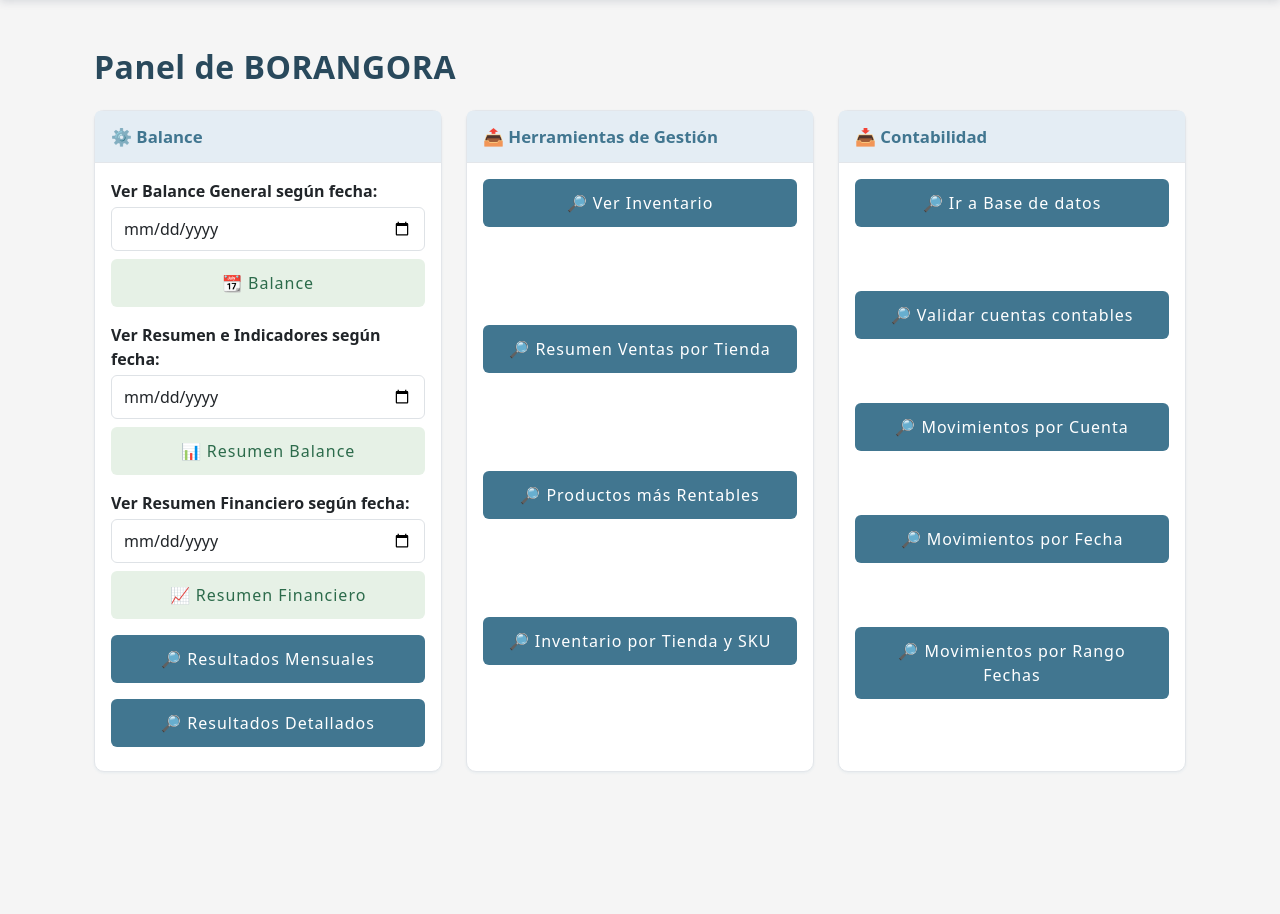
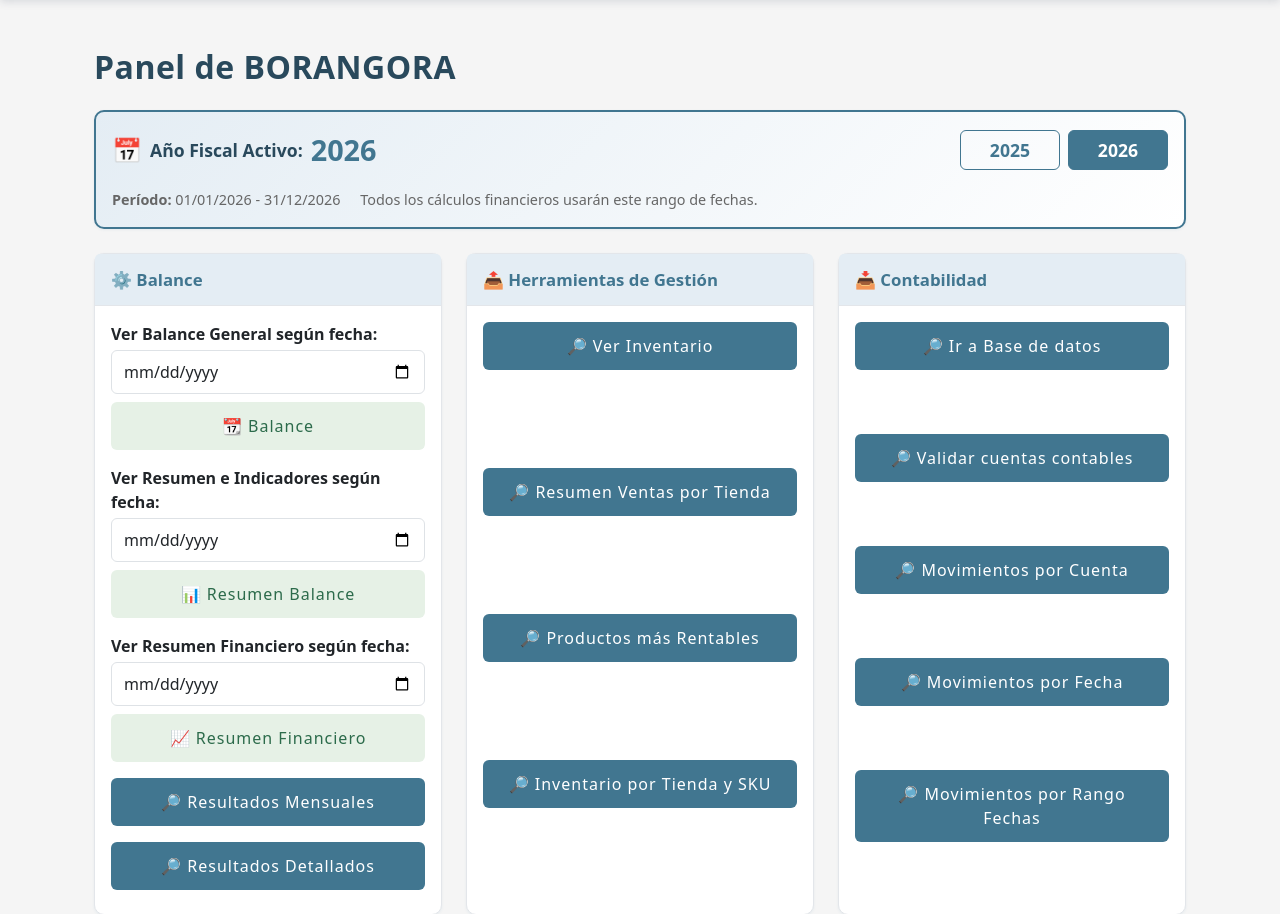
Before and after one commit to tcorthorn/Django-Boran, a Django app: page / in a window 1280 px wide. Shown: the part 62-976 px from the top of the page. Before the commit the page ends 834 px from the top, so only its background shows below. Run offline with Django 5.2, Linux system fonts and the light colour scheme.

Commit message:
Agregar selector de año fiscal (2025/2026) en el Panel
- Nuevo context processor para manejar el año fiscal en sesión
- Botones de selección de año en el home
- Todas las funciones financieras ahora filtran por año fiscal:
  - Balance
  - Resumen Balance
  - Resumen Financiero
  - Resumen Mensual
  - Actualizar Resumen Mensual
  - Tabla Resultados Mensual
  - Resumen Ventas por Tiendas
- Las funciones make_query y make_query_credito ahora aceptan start_date y end_date
- regenerar_ventas_consulta, poblar_movimientos_unificados_debito y
  poblar_movimientos_unificados_credito ahora filtran por fechas

```diff
--- a/BORAN/settings.py
+++ b/BORAN/settings.py
@@ -75,6 +75,7 @@ TEMPLATES = [
                 'django.template.context_processors.request',
                 'django.contrib.auth.context_processors.auth',
                 'django.contrib.messages.context_processors.messages',
+                'boran_app.context_processors.anno_fiscal',  # Context processor para año fiscal
             ],
         },
     },
--- /dev/null
+++ b/boran_app/context_processors.py
@@ -0,0 +1,29 @@
+# boran_app/context_processors.py
+"""
+Context processor para manejar el año fiscal seleccionado.
+El año fiscal se guarda en la sesión del usuario.
+"""
+from datetime import date
+
+def anno_fiscal(request):
+    """
+    Agrega el año fiscal seleccionado al contexto de todas las plantillas.
+    Por defecto usa el año actual.
+    """
+    # Obtener año fiscal de la sesión, por defecto el año actual
+    anno_actual = date.today().year
+    anno_fiscal_seleccionado = request.session.get('anno_fiscal', anno_actual)
+
+    # Años disponibles para selección
+    annos_disponibles = [2025, 2026]
+
+    # Calcular fechas de inicio y fin del año fiscal
+    fecha_inicio_fiscal = date(anno_fiscal_seleccionado, 1, 1)
+    fecha_fin_fiscal = date(anno_fiscal_seleccionado, 12, 31)
+
+    return {
+        'anno_fiscal': anno_fiscal_seleccionado,
+        'annos_disponibles': annos_disponibles,
+        'fecha_inicio_fiscal': fecha_inicio_fiscal,
+        'fecha_fin_fiscal': fecha_fin_fiscal,
+    }
--- a/boran_app/templates/boran_app/home.html
+++ b/boran_app/templates/boran_app/home.html
@@ -71,6 +71,37 @@
 
 <div class="container py-4">
   <h1>Panel de BORANGORA</h1>
+
+  <!-- SELECTOR DE AÑO FISCAL -->
+  <div class="card mb-4" style="border: 2px solid #417690; background: linear-gradient(135deg, #e4edf4 0%, #fff 100%);">
+    <div class="card-body py-3">
+      <div class="d-flex flex-wrap align-items-center justify-content-between gap-3">
+        <div class="d-flex align-items-center gap-2">
+          <span style="font-size: 1.5rem;">📅</span>
+          <span style="font-weight: 600; color: #29495c; font-size: 1.1rem;">Año Fiscal Activo:</span>
+          <span style="font-size: 1.8rem; font-weight: 700; color: #417690;">{{ anno_fiscal }}</span>
+        </div>
+        <div class="d-flex gap-2 flex-wrap">
+          {% for anno in annos_disponibles %}
+            <form action="{% url 'cambiar_anno_fiscal' %}" method="post" style="display: inline;">
+              {% csrf_token %}
+              <input type="hidden" name="anno" value="{{ anno }}">
+              <button type="submit"
+                      class="btn {% if anno == anno_fiscal %}btn-primary{% else %}btn-outline-primary{% endif %}"
+                      style="min-width: 100px; font-weight: 600; font-size: 1.1rem;
+                             {% if anno == anno_fiscal %}background: #417690; border-color: #417690;{% else %}color: #417690; border-color: #417690;{% endif %}">
+                {{ anno }}
+              </button>
+            </form>
+          {% endfor %}
+        </div>
+      </div>
+      <div class="mt-2" style="font-size: 0.9rem; color: #666;">
+        <strong>Período:</strong> {{ fecha_inicio_fiscal|date:"d/m/Y" }} - {{ fecha_fin_fiscal|date:"d/m/Y" }}
+        <span class="ms-3">Todos los cálculos financieros usarán este rango de fechas.</span>
+      </div>
+    </div>
+  </div>
 
   {% if messages %}
     <div>
--- a/boran_app/urls.py
+++ b/boran_app/urls.py
@@ -6,6 +6,9 @@ from .views import home
 
 urlpatterns = [
     path('', views.home, name='home'),
+
+    # Cambiar año fiscal
+    path('cambiar-anno-fiscal/', views.cambiar_anno_fiscal, name='cambiar_anno_fiscal'),
 
     # Importar datos Balance
     path('importar-ajuste-inventario/', views.import_ajuste_inventario, name='import_ajuste_inventario'),
--- a/boran_app/views.py
+++ b/boran_app/views.py
@@ -35,10 +35,58 @@ from django.db.models.functions import TruncMonth
 from django.shortcuts import render
 from .models import ResultadoMensualDetalle
 
+# ——————————————————————————————————————————————————————————————
+#   FUNCIÓN AUXILIAR PARA OBTENER FECHAS DEL AÑO FISCAL
+# ——————————————————————————————————————————————————————————————
+
+def obtener_fechas_anno_fiscal(request):
+    """
+    Obtiene las fechas de inicio y fin del año fiscal desde la sesión.
+    Por defecto usa el año actual si no hay año fiscal configurado.
+    Retorna: (fecha_inicio, fecha_fin, anno_fiscal)
+    """
+    anno_actual = date.today().year
+    anno_fiscal = request.session.get('anno_fiscal', anno_actual)
+
+    fecha_inicio = date(anno_fiscal, 1, 1)
+    fecha_fin = date(anno_fiscal, 12, 31)
+
+    return fecha_inicio, fecha_fin, anno_fiscal
+
+def regenerar_tablas_financieras(request):
+    """
+    Función auxiliar que regenera todas las tablas financieras
+    usando el año fiscal de la sesión.
+    """
+    from .utils import regenerar_ventas_consulta
+
+    fecha_inicio, fecha_fin, anno_fiscal = obtener_fechas_anno_fiscal(request)
+
+    regenerar_ventas_consulta(start_date=fecha_inicio, end_date=fecha_fin)
+    poblar_movimientos_unificados_debito(start_date=fecha_inicio, end_date=fecha_fin)
+    poblar_movimientos_unificados_credito(start_date=fecha_inicio, end_date=fecha_fin)
+    regenerar_resumenes_credito_debito()
+
+    return fecha_inicio, fecha_fin, anno_fiscal
+
 
 
 def home(request):
     return render(request, "boran_app/home.html")
+
+def cambiar_anno_fiscal(request):
+    """
+    Vista para cambiar el año fiscal activo.
+    Guarda el año seleccionado en la sesión del usuario.
+    """
+    if request.method == 'POST':
+        anno = request.POST.get('anno')
+        if anno and anno.isdigit():
+            anno_int = int(anno)
+            if anno_int in [2025, 2026]:  # Años válidos
+                request.session['anno_fiscal'] = anno_int
+                messages.success(request, f"Año fiscal cambiado a {anno_int}. Todos los cálculos ahora usarán el período 01/01/{anno_int} - 31/12/{anno_int}.")
+    return redirect('home')
 
 def listado_union_credito(request):
     total = MovimientoUnificadoCredito.objects.count()
@@ -688,17 +736,14 @@ def intdot(val):
 
 def balance_view(request):
 
-    # Ejecutar siempre los procesos previos antes de mostrar el balance
-    regenerar_ventas_consulta()
-    poblar_movimientos_unificados_debito()
-    poblar_movimientos_unificados_credito()
-    regenerar_resumenes_credito_debito()
+    # Obtener fechas del año fiscal y regenerar tablas
+    fecha_inicio, fecha_fin, anno_fiscal = regenerar_tablas_financieras(request)
 
     debitos_dict = {d.cuenta_debito: float(d.total_debito) for d in ResumenDebito.objects.all()}
     creditos_dict = {c.cuenta_credito: float(c.total_credito) for c in ResumenCredito.objects.all()}
 
     matriz_balance = []
-    fecha_corte = date.today().strftime("%Y-%m-%d")
+    fecha_corte = f"01/01/{anno_fiscal} - 31/12/{anno_fiscal}"
     total_debito = total_credito = total_saldo_deudor = total_saldo_acreedor = 0
     total_activo = total_pasivo = total_perdidas = total_ganancias = 0
 
@@ -820,11 +865,8 @@ from django.shortcuts import render
 
 def resumen_balance_view(request):
 
-    # Ejecutar siempre los procesos previos antes de mostrar el balance
-    regenerar_ventas_consulta()
-    poblar_movimientos_unificados_debito()
-    poblar_movimientos_unificados_credito()
-    regenerar_resumenes_credito_debito()
+    # Obtener fechas del año fiscal y regenerar tablas
+    fecha_inicio, fecha_fin, anno_fiscal = regenerar_tablas_financieras(request)
 
     # 1. Prepara los datos "matriz_dict"
     # Debe ser: {'A:1010100': 123, 'P:1010100': 0, ...}
@@ -1079,11 +1121,8 @@ import json
 from django.shortcuts import render
 
 def resumen_financiero(request):
-    # Procesos previos (puedes incluir solo los necesarios para el financiero)
-    regenerar_ventas_consulta()
-    poblar_movimientos_unificados_debito()
-    poblar_movimientos_unificados_credito()
-    regenerar_resumenes_credito_debito()
+    # Obtener fechas del año fiscal y regenerar tablas
+    fecha_inicio, fecha_fin, anno_fiscal = regenerar_tablas_financieras(request)
 
     matriz_dict = {}
     from .models import ResumenDebito, ResumenCredito
@@ -1324,14 +1363,13 @@ def exportar_ventasconsulta_excel(request):
 # ——————————————————————————————————————————————————————————————
 
 def resumen_mensual(request):
-    # Procesos previos (puedes incluir solo los necesarios para el financiero)
-    regenerar_ventas_consulta()
-    poblar_movimientos_unificados_debito()
-    poblar_movimientos_unificados_credito()
-    regenerar_resumenes_credito_debito()
-
+    # Obtener fechas del año fiscal y regenerar tablas
+    fecha_inicio, fecha_fin, anno_fiscal = regenerar_tablas_financieras(request)
+
+    # Filtrar por año fiscal
     qs = (
         ResumenMensual.objects
+        .filter(mes__year=anno_fiscal)
         .values('mes', 'ventas', 'costos', 'utilidad')
         .order_by('mes')
     )
@@ -1389,16 +1427,18 @@ def resumen_mensual(request):
         }
         return render(request, 'boran_app/resumen_mensual.html', contexto)
 
-    # ------- Determinar rango: empezar en ENERO correcto -------
+    # ------- Determinar rango: usar el año fiscal seleccionado -------
     months_sorted = sorted(data_by_month.keys())
-    end = months_sorted[-1]  # último mes con datos
-    current_year = date.today().year
-    has_current_year = any(m.year == current_year for m in months_sorted)
-
-    # Si hay datos del año actual, empezamos en enero del año actual.
-    # Si no, empezamos en enero del último año con datos.
-    start_year = current_year if has_current_year else end.year
-    start = date(start_year, 1, 1)
+
+    # Usar el año fiscal de la sesión
+    start = date(anno_fiscal, 1, 1)
+    end = date(anno_fiscal, 12, 31)
+
+    # Si hay datos, ajustar el fin al último mes con datos (pero dentro del año fiscal)
+    if months_sorted:
+        ultimo_mes_datos = months_sorted[-1]
+        if ultimo_mes_datos.year == anno_fiscal and ultimo_mes_datos < end:
+            end = ultimo_mes_datos
 
     # Si por alguna razón 'end' quedó antes que 'start' (no debería), corrige:
     if end < start:
@@ -1456,14 +1496,16 @@ CUENTAS_VENTAS = [3010101, 3010111]
 CUENTA_COSTO = [3010200, 3010201, 3010202, 3010203,3010205,3010211,3010212,3010213,3010214,3010215,3010216, 3020200,3010300,3010400,3020500,3020600,3020700,3020800,3020900,3030100]
 
 def actualizar_resumen_mensual(request):
-    regenerar_ventas_consulta()
-    poblar_movimientos_unificados_debito()
-    poblar_movimientos_unificados_credito()
-    regenerar_resumenes_credito_debito()
+    # Obtener fechas del año fiscal y regenerar tablas
+    fecha_inicio, fecha_fin, anno_fiscal = regenerar_tablas_financieras(request)
 
     saldos_mensuales = defaultdict(lambda: defaultdict(lambda: {'debitos': 0, 'creditos': 0}))
 
-    debitos = MovimientoUnificadoDebito.objects.annotate(
+    # Filtrar débitos por año fiscal
+    debitos = MovimientoUnificadoDebito.objects.filter(
+        fecha__gte=fecha_inicio,
+        fecha__lte=fecha_fin
+    ).annotate(
         mes=TruncMonth('fecha')
     ).values('mes', 'cta_debito').annotate(total=Sum('monto_debito'))
 
@@ -1472,7 +1514,11 @@ def actualizar_resumen_mensual(request):
         cuenta = str(row['cta_debito'])
         saldos_mensuales[mes][cuenta]['debitos'] += row['total'] or 0
 
-    creditos = MovimientoUnificadoCredito.objects.annotate(
+    # Filtrar créditos por año fiscal
+    creditos = MovimientoUnificadoCredito.objects.filter(
+        fecha__gte=fecha_inicio,
+        fecha__lte=fecha_fin
+    ).annotate(
         mes=TruncMonth('fecha')
     ).values('mes', 'cta_credito').annotate(total=Sum('monto_credito'))
 
@@ -1554,14 +1600,15 @@ FILAS_CALCULADAS = [
 
 def tabla_resultados_mensual(request):
 
-     # Procesos previos (puedes incluir solo los necesarios para el financiero)
-    regenerar_ventas_consulta()
-    poblar_movimientos_unificados_debito()
-    poblar_movimientos_unificados_credito()
-    regenerar_resumenes_credito_debito()
-
-    año = date.today().year
-    mes_actual = date.today().month
+    # Obtener fechas del año fiscal y regenerar tablas
+    fecha_inicio, fecha_fin, anno_fiscal = regenerar_tablas_financieras(request)
+
+    año = anno_fiscal
+    # Si es el año actual, usar hasta el mes actual. Si no, mostrar todos los 12 meses.
+    if anno_fiscal == date.today().year:
+        mes_actual = date.today().month
+    else:
+        mes_actual = 12
 
     detalles = ResultadoMensualDetalle.objects.filter(mes__year=año)
     datos = defaultdict(lambda: defaultdict(int))
@@ -1632,13 +1679,12 @@ def actualizar_resultados_mensuales(request):
 # RESUMEN VENTAS POR TIENDAS
 # ——————————————————————————————————————————————————————————————
 
-def obtener_matriz_dict():
-
-     # Procesos previos (puedes incluir solo los necesarios para el financiero)
-    regenerar_ventas_consulta()
-    poblar_movimientos_unificados_debito()
-    poblar_movimientos_unificados_credito()
-    regenerar_resumenes_credito_debito()
+def obtener_matriz_dict_con_request(request):
+    """
+    Versión de obtener_matriz_dict que usa el año fiscal de la sesión.
+    """
+    # Obtener fechas del año fiscal y regenerar tablas
+    fecha_inicio, fecha_fin, anno_fiscal = regenerar_tablas_financieras(request)
 
     debitos_dict = {d.cuenta_debito: float(d.total_debito) for d in ResumenDebito.objects.all()}
     creditos_dict = {c.cuenta_credito: float(c.total_credito) for c in ResumenCredito.objects.all()}
@@ -1668,8 +1714,11 @@ TIENDAS = [
 
 @staff_member_required
 def resumen_ventas_tiendas_view(request):
-    matriz_dict = obtener_matriz_dict()
-    ventas = VentasConsulta.objects.all()
+    # Obtener fechas del año fiscal
+    fecha_inicio, fecha_fin, anno_fiscal = obtener_fechas_anno_fiscal(request)
+
+    matriz_dict = obtener_matriz_dict_con_request(request)
+    ventas = VentasConsulta.objects.filter(fecha__gte=fecha_inicio, fecha__lte=fecha_fin)
 
     # Inicializa datos para cada tienda
     datos_por_tienda = {}
@@ -1771,46 +1820,18 @@ def es_online(comprador):
     c = str(comprador).strip().lower()
     return c in ["shopify", "", "nan", "none"]
 
-def obtener_matriz_dict():
-
-     # Procesos previos (puedes incluir solo los necesarios para el financiero)
-    regenerar_ventas_consulta()
-    poblar_movimientos_unificados_debito()
-    poblar_movimientos_unificados_credito()
-    regenerar_resumenes_credito_debito()
-
-    debitos_dict = {d.cuenta_debito: float(d.total_debito) for d in ResumenDebito.objects.all()}
-    creditos_dict = {c.cuenta_credito: float(c.total_credito) for c in ResumenCredito.objects.all()}
-    matriz_dict = {}
-    for fila in balance_rows:
-        codigo = str(fila['codigo'])
-        debito = debitos_dict.get(int(codigo), 0)
-        credito = creditos_dict.get(int(codigo), 0)
-        saldo_deudor = debito - credito if debito > credito else 0
-        saldo_acreedor = credito - debito if credito > debito else 0
-        if 1010100 <= int(codigo) <= 2040000:
-            matriz_dict[f'A:{codigo}'] = saldo_deudor
-            matriz_dict[f'P:{codigo}'] = saldo_acreedor
-        elif 3010100 <= int(codigo) <= 3010300:
-            matriz_dict[f'Pe:{codigo}'] = saldo_deudor
-            matriz_dict[f'G:{codigo}'] = saldo_acreedor
-    return matriz_dict
-
-TIENDAS = [
-    {"key": "online", "nombre": "Online", "gasto_key": "Pe:3010211"},
-    {"key": "casa_moda", "nombre": "Casa Moda", "gasto_key": "Pe:3010212"},
-    {"key": "casa_aura", "nombre": "Casa Aura", "gasto_key": "Pe:3010213"},
-    {"key": "pucon", "nombre": "Pucon", "gasto_key": "Pe:3010216"},
-    {"key": "uber_eats", "nombre": "Uber Eats", "gasto_key": None},
-    {"key": "venta_manual", "nombre": "Venta Manual", "gasto_key": None},
-]
+# (La función obtener_matriz_dict fue reemplazada por obtener_matriz_dict_con_request arriba)
+# Las constantes TIENDAS están definidas más arriba en el archivo
 
 @staff_member_required
 def exportar_resumen_ventas_tiendas_excel(request):
     from django.utils import timezone
 
-    matriz_dict = obtener_matriz_dict()
-    ventas = VentasConsulta.objects.all()
+    # Obtener fechas del año fiscal
+    fecha_inicio, fecha_fin, anno_fiscal = obtener_fechas_anno_fiscal(request)
+
+    matriz_dict = obtener_matriz_dict_con_request(request)
+    ventas = VentasConsulta.objects.filter(fecha__gte=fecha_inicio, fecha__lte=fecha_fin)
 
     rows = []
     total_ventas = total_costo = total_gastos = total_resultado = 0
```
Also changed, not shown: boran_app/utils.py (+108 -41 lines).
